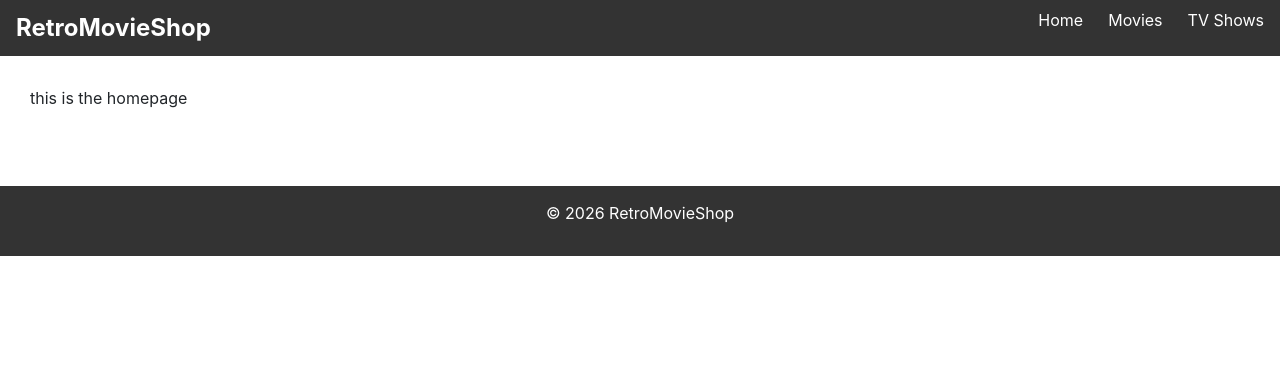
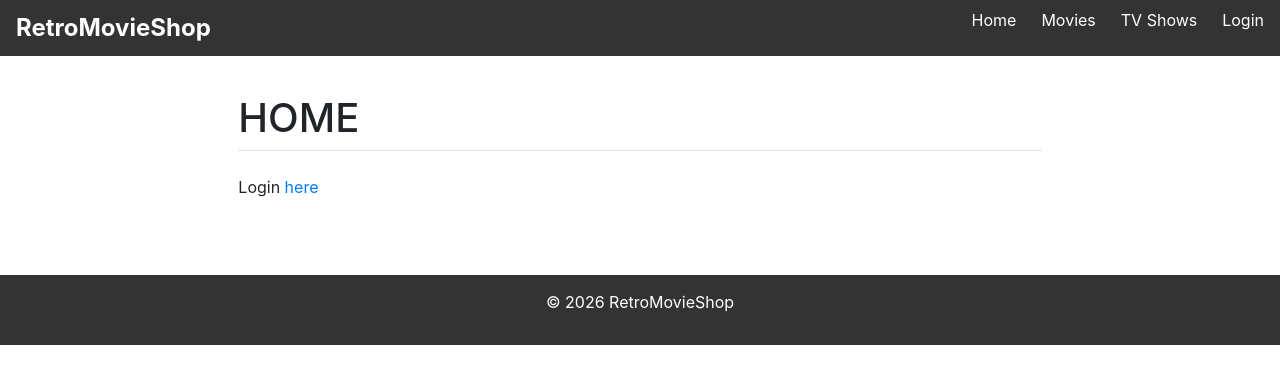
Before and after one commit to SwagLck/RetroMoviesShop, a Django app: page / in a window 1280 px wide. Shown: the top 384 px of the page. Run offline with Django 5.2, Linux system fonts and the light colour scheme.

Commit message:
Added verification, logging in and logging out

```diff
--- a/demo/MovieWebsite/templates/base.html
+++ b/demo/MovieWebsite/templates/base.html
@@ -94,14 +94,37 @@
             <li>
                 <a href="{% url 'tvshows' %}">TV Shows</a>
             </li>
+
+            {% if user.is_authenticated %}
+                <li>
+                    <form method="post" action="{% url 'logout' %}" class="logout">
+                        {% csrf_token %}
+                        <button type="submit" class="logout-btn">Logout</button>
+                    </form>
+                </li>
+            {% else %}
+                <li>
+                    <a href="{% url 'login' %}">Login</a>
+                </li>
+            {% endif %}
         </ul>
 
     </nav>
 
     <!-- Page content -->
-    <div class="content">
-        {% block content %}
-        {% endblock %}
+    <div id="content", class="content", name="content">
+        <div class="row justify-content-center">
+            <div class="col-8">
+                <h1 class="mt-2">HOME</h1>
+                <hr class="mt-0 mb-4">
+                {% if user.is_authenticated or request.path == "/login/" %}
+                    {% block content %}
+                    {% endblock %}
+                {% else %}
+                    <p>Login <a href="/login">here</a></p>
+                {% endif %}
+            </div>
+        </div>
     </div>
 
 
--- a/demo/demo/settings.py
+++ b/demo/demo/settings.py
@@ -131,3 +131,6 @@ MAILERS = {
 }
 
 CRISPY_TEMPLATE_PACK = 'bootstrap4'
+
+LOGIN_REDIRECT_URL = '/'
+LOGOUT_REDIRECT_URL = '/'
--- a/demo/demo/urls.py
+++ b/demo/demo/urls.py
@@ -6,4 +6,5 @@ urlpatterns = [
     path('admin/', admin.site.urls),
     path("register/", v.register, name="register"),
     path('', include("MovieWebsite.urls")),
+    path( '', include("django.contrib.auth.urls")),
 ]
```
Also changed, not shown: demo/register/templates/registration/login.html (added, +16 -0 lines), demo/db.sqlite3.
